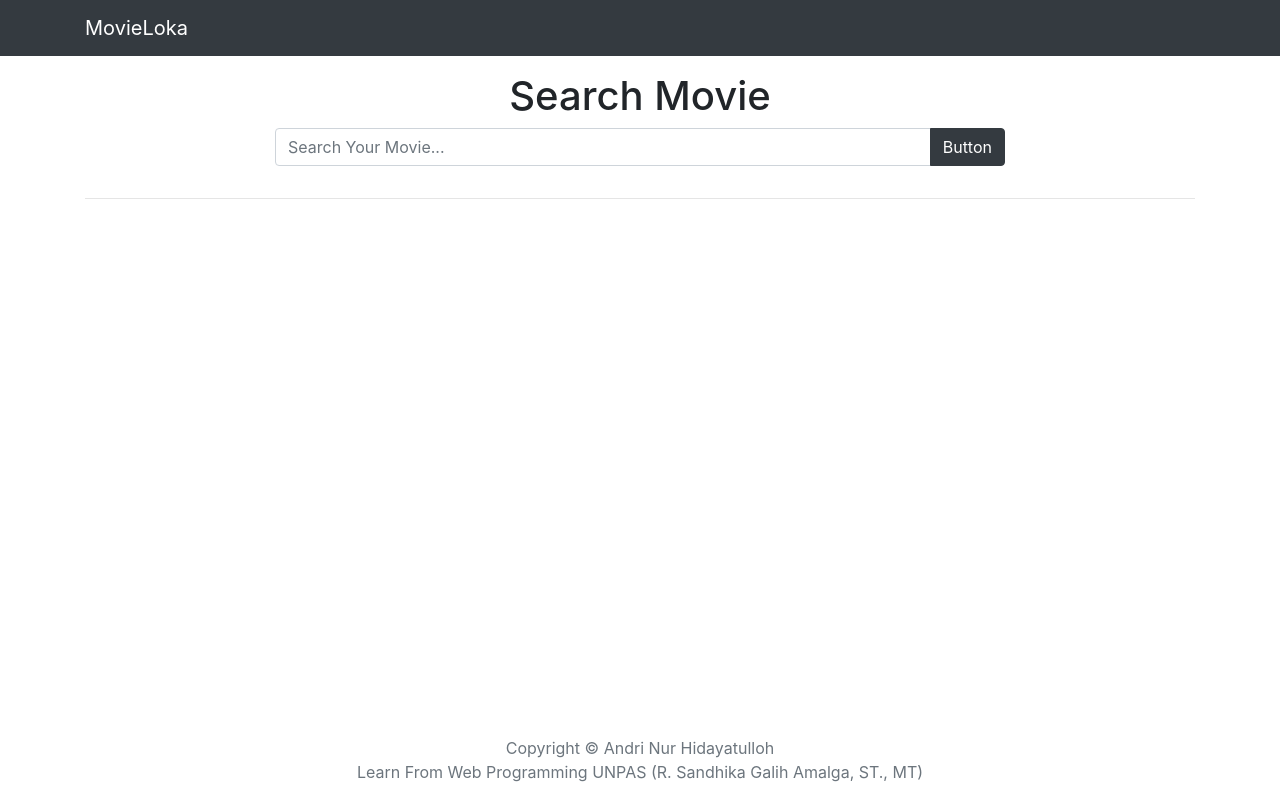
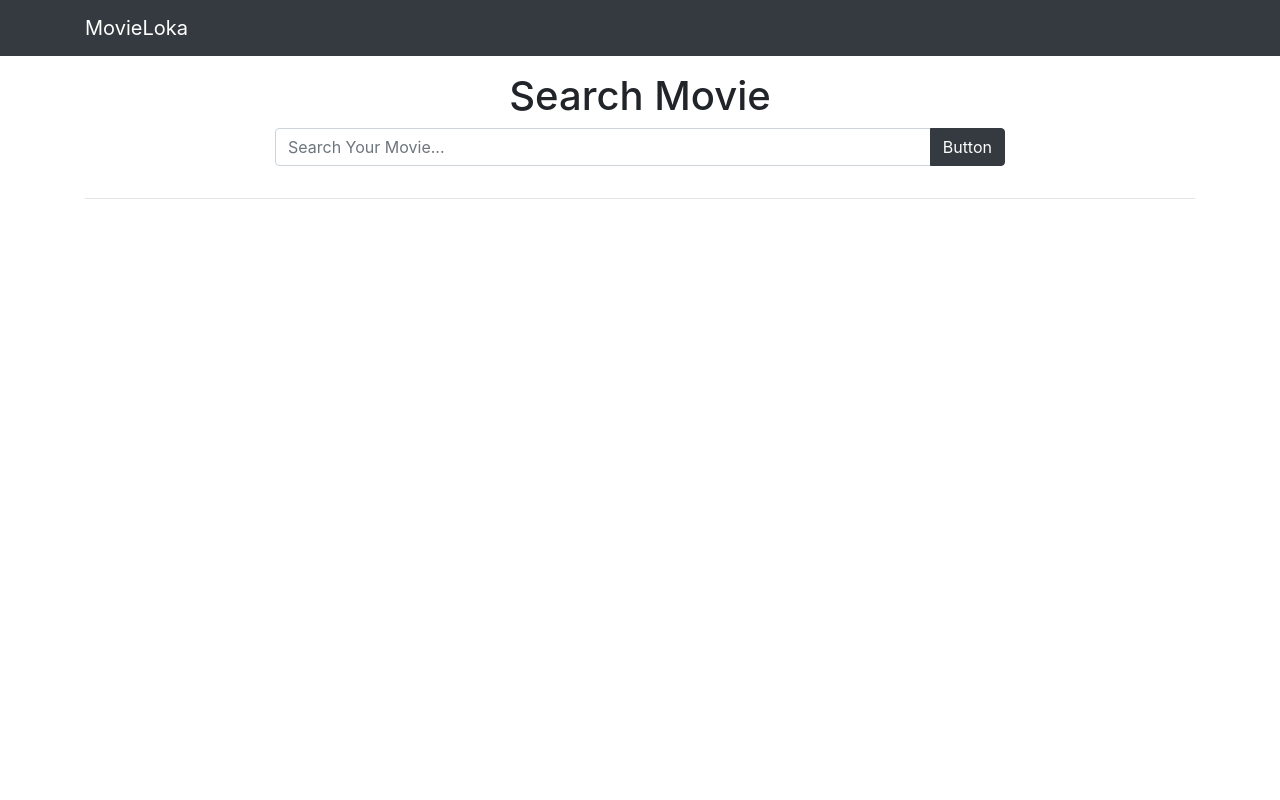
Before and after one commit to andrinur13/movieloka, a plain HTML site: page index.html in a window 1280 px wide. Drawn offline with nearby package versions, Linux system fonts and the light colour scheme.

Commit message:
footer gajadi

```diff
--- a/index.html
+++ b/index.html
@@ -47,13 +47,7 @@
 
         </div>
     </div>
-    <footer class="footer mt-auto py-3">
-        <div class="container">
-            <span class="text-muted">Copyright &copy; Andri Nur Hidayatulloh</span>
-            <br>
-            <span class="text-muted">Learn From Web Programming UNPAS (R. Sandhika Galih Amalga, ST., MT)</span>
-        </div>
-    </footer>
+
 
     <!-- Optional JavaScript -->
     <!-- jQuery first, then Popper.js, then Bootstrap JS -->
```
